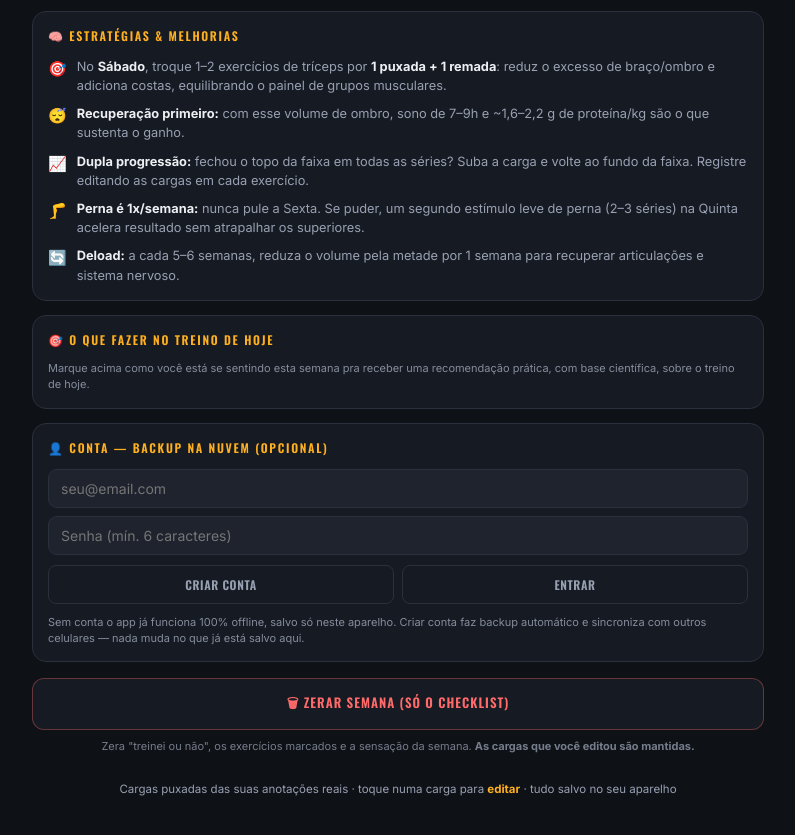
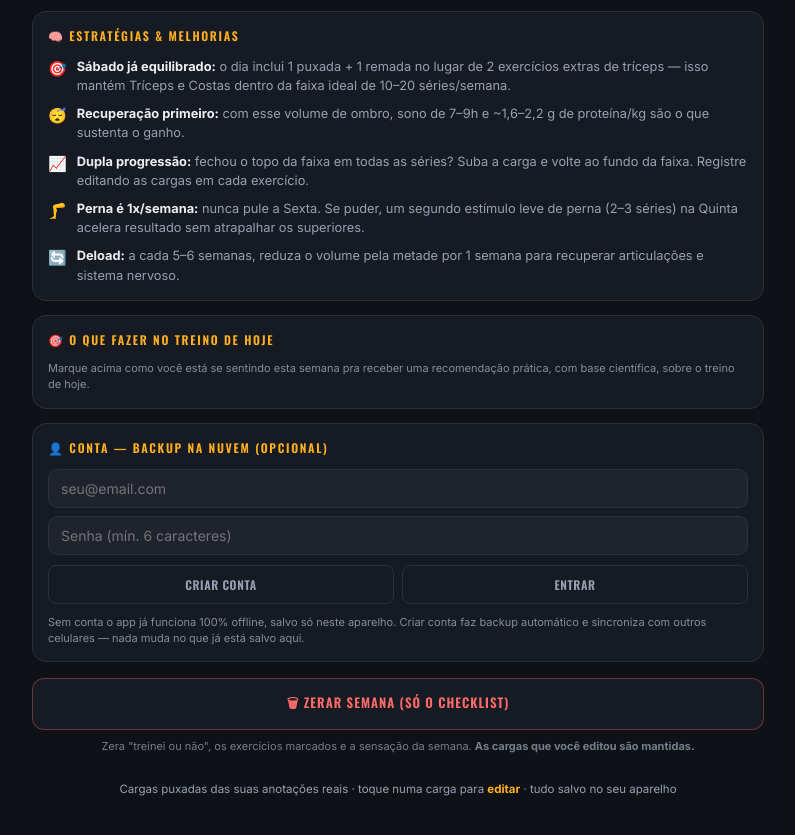
Before and after one commit to pedroaugustogmc-source/APP-PWA-FOCUS-, a plain HTML site: page index.html in a window 1280 px wide. Shown: the part 1779-2614 px from the top of the page, without its empty margins (242-1037 px from the left). Drawn offline with nearby package versions, Linux system fonts and the light colour scheme.

Commit message:
Update stale strategy tip now that the Sábado back/triceps swap is applied
The "Estratégias & melhorias" card still told the user to make a change
that was already applied in the previous commit, which would have read
as a pending to-do instead of a confirmation.

Co-Authored-By: Claude Sonnet 5 <noreply@anthropic.com>
Claude-Session: https://claude.ai/code/session_0114STAzLcopLniCVhYU58VD

```diff
--- a/index.html
+++ b/index.html
@@ -991,7 +991,7 @@ const PLANS = {
   '4':{label:'4 dias', kicker:'Cronograma · ABCD-01', title:'Foco em Superiores',
     metaHTML:'Nível <b>intermediário-avançado</b> · <b>4 dias</b> + 2 de descanso ativo · dupla progressão', days:days4,
     strategies:[
-      {si:'🎯',html:'No <b>Sábado</b>, troque 1–2 exercícios de tríceps por <b>1 puxada + 1 remada</b>: reduz o excesso de braço/ombro e adiciona costas, equilibrando o painel de grupos musculares.'},
+      {si:'🎯',html:'<b>Sábado já equilibrado:</b> o dia inclui 1 puxada + 1 remada no lugar de 2 exercícios extras de tríceps — isso mantém Tríceps e Costas dentro da faixa ideal de 10–20 séries/semana.'},
       {si:'😴',html:'<b>Recuperação primeiro:</b> com esse volume de ombro, sono de 7–9h e ~1,6–2,2 g de proteína/kg são o que sustenta o ganho.'},
       {si:'📈',html:'<b>Dupla progressão:</b> fechou o topo da faixa em todas as séries? Suba a carga e volte ao fundo da faixa. Registre editando as cargas em cada exercício.'},
       {si:'🦵',html:'<b>Perna é 1x/semana:</b> nunca pule a Sexta. Se puder, um segundo estímulo leve de perna (2–3 séries) na Quinta acelera resultado sem atrapalhar os superiores.'},
```
